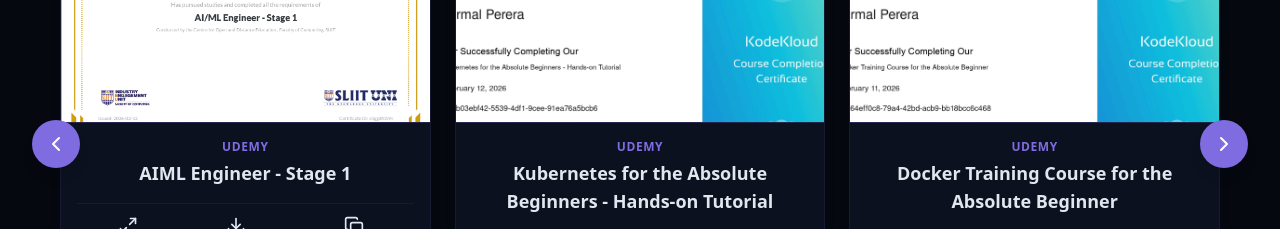
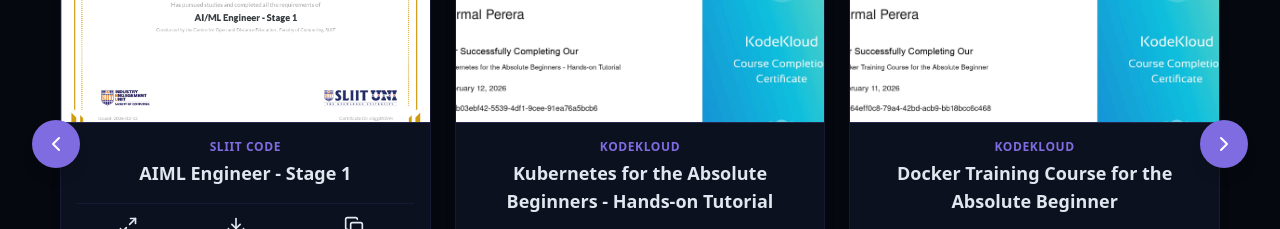
Before and after one commit to nirmal-404/portfolio, a React (Vite) app: page / in a window 1280 px wide. Shown: the part 3960-4189 px from the top of the page. Built offline with nearby package versions, Linux system fonts and the light colour scheme; no server answers.

Commit message:
updated certificates verify urls and codes

```diff
--- a/src/components/CertificationsSection.jsx
+++ b/src/components/CertificationsSection.jsx
@@ -9,78 +9,78 @@
         issuer: "FreeCodeCamp",
         preview: "/certifications/previews/1 Legacy Responsive Web Design V8.png",
         download: "/certifications/1 Legacy Responsive Web Design V8.pdf",
-        verificationLink: "https://freecodecamp.org",
-        verificationCode: "LEGACY-RWD-V8-2024",
+        verificationLink: "https://freecodecamp.org/certification/fcc06ecfdb0-b251-4a4d-ae05-5e0545feb099/responsive-web-design",
+        verificationCode: "fcc06ecfdb0-b251-4a4d-ae05-5e0545feb099",
         date: "2024",
     },
     {
         id: 2,
         title: "Web Design for Beginners",
-        issuer: "FreeCodeCamp",
+        issuer: "UOM CODL",
         preview: "/certifications/previews/2 Web Design for Beginners.png",
         download: "/certifications/2 Web Design for Beginners.pdf",
-        verificationLink: "https://freecodecamp.org",
-        verificationCode: "WEB-DESIGN-BEGIN-2024",
+        verificationLink: "https://open.uom.lk/verify",
+        verificationCode: "RFxPwFFJ0X",
         date: "2024",
     },
     {
         id: 3,
         title: "Python for Beginners",
-        issuer: "Udemy",
+        issuer: "UOM CODL",
         preview: "/certifications/previews/3 Python for Beginners.png",
         download: "/certifications/3 Python for Beginners.pdf",
-        verificationLink: "https://udemy.com",
-        verificationCode: "PYTHON-BEGIN-2024",
+        verificationLink: "https://open.uom.lk/verify",
+        verificationCode: "iZaGDBAyUE",
         date: "2024",
     },
     {
         id: 4,
         title: "Version Controlling 101 From Zero to Hero",
-        issuer: "Udemy",
+        issuer: "CoDeKu DevOps Academy",
         preview: "/certifications/previews/4 Version Controlling 101 From Zero to Hero.png",
         download: "/certifications/4 Version Controlling 101 From Zero to Hero.pdf",
-        verificationLink: "https://udemy.com",
-        verificationCode: "GIT-VC-101-2024",
+        verificationLink: "https://devopsacademy.online/",
+        verificationCode: "WQPf7SknFcRDfCh5qmLQ",
         date: "2024",
     },
     {
         id: 5,
         title: "Jenkins For Beginners",
-        issuer: "Udemy",
+        issuer: "KodeKloud",
         preview: "/certifications/previews/5 Jenkins For Beginners.png",
         download: "/certifications/5 Jenkins For Beginners.pdf",
-        verificationLink: "https://udemy.com",
-        verificationCode: "JENKINS-BEGIN-2024",
+        verificationLink: "https://learn.kodekloud.com/learn/certificate/9e1fc71d-f5c8-4fcd-a1e8-3164091726a7",
+        verificationCode: "9e1fc71d-f5c8-4fcd-a1e8-3164091726a7",
         date: "2024",
     },
     {
         id: 6,
         title: "Docker Training Course for the Absolute Beginner",
-        issuer: "Udemy",
+        issuer: "KodeKloud",
         preview: "/certifications/previews/6 Docker Training Course for the Absolute Beginner.png",
         download: "/certifications/6 Docker Training Course for the Absolute Beginner.pdf",
-        verificationLink: "https://udemy.com",
-        verificationCode: "DOCKER-BEGIN-2024",
+        verificationLink: "https://learn.kodekloud.com/learn/certificate/64eff0c8-79a4-42bd-acb9-bb18bcc6c468",
+        verificationCode: "64eff0c8-79a4-42bd-acb9-bb18bcc6c468",
         date: "2024",
     },
     {
         id: 7,
         title: "Kubernetes for the Absolute Beginners - Hands-on Tutorial",
-        issuer: "Udemy",
+        issuer: "KodeKloud",
         preview: "/certifications/previews/7 Kubernetes for the Absolute Beginners - Hands-on Tutorial.png",
         download: "/certifications/7 Kubernetes for the Absolute Beginners - Hands-on Tutorial.pdf",
-        verificationLink: "https://udemy.com",
-        verificationCode: "K8S-BEGIN-2024",
+        verificationLink: "https://learn.kodekloud.com/learn/certificate/b03ebf42-5539-4df1-9cee-91ea76a5bcb6",
+        verificationCode: "b03ebf42-5539-4df1-9cee-91ea76a5bcb6",
         date: "2024",
     },
     {
         id: 8,
         title: "AIML Engineer - Stage 1",
-        issuer: "Udemy",
+        issuer: "SLIIT CODE",
         preview: "/certifications/previews/8 AIML Engineer - Stage 1.png",
         download: "/certifications/8 AIML Engineer - Stage 1.pdf",
-        verificationLink: "https://udemy.com",
-        verificationCode: "AIML-ENG-S1-2024",
+        verificationLink: "https://code.sliit.org/certificates/e1ggdfcb9n",
+        verificationCode: "e1ggdfcb9n",
         date: "2024",
     },
 ]
@@ -302,8 +302,8 @@
                             key={index}
                             onClick={() => goToSlide(index)}
                             className={`w-3 h-3 rounded-full transition-all duration-300 ${currentSlide === index
-                                    ? "bg-primary w-6"
-                                    : "bg-primary/30 hover:bg-primary/50"
+                                ? "bg-primary w-6"
+                                : "bg-primary/30 hover:bg-primary/50"
                                 }`}
                             aria-label={`Go to slide ${index + 1}`}
                         />
```
